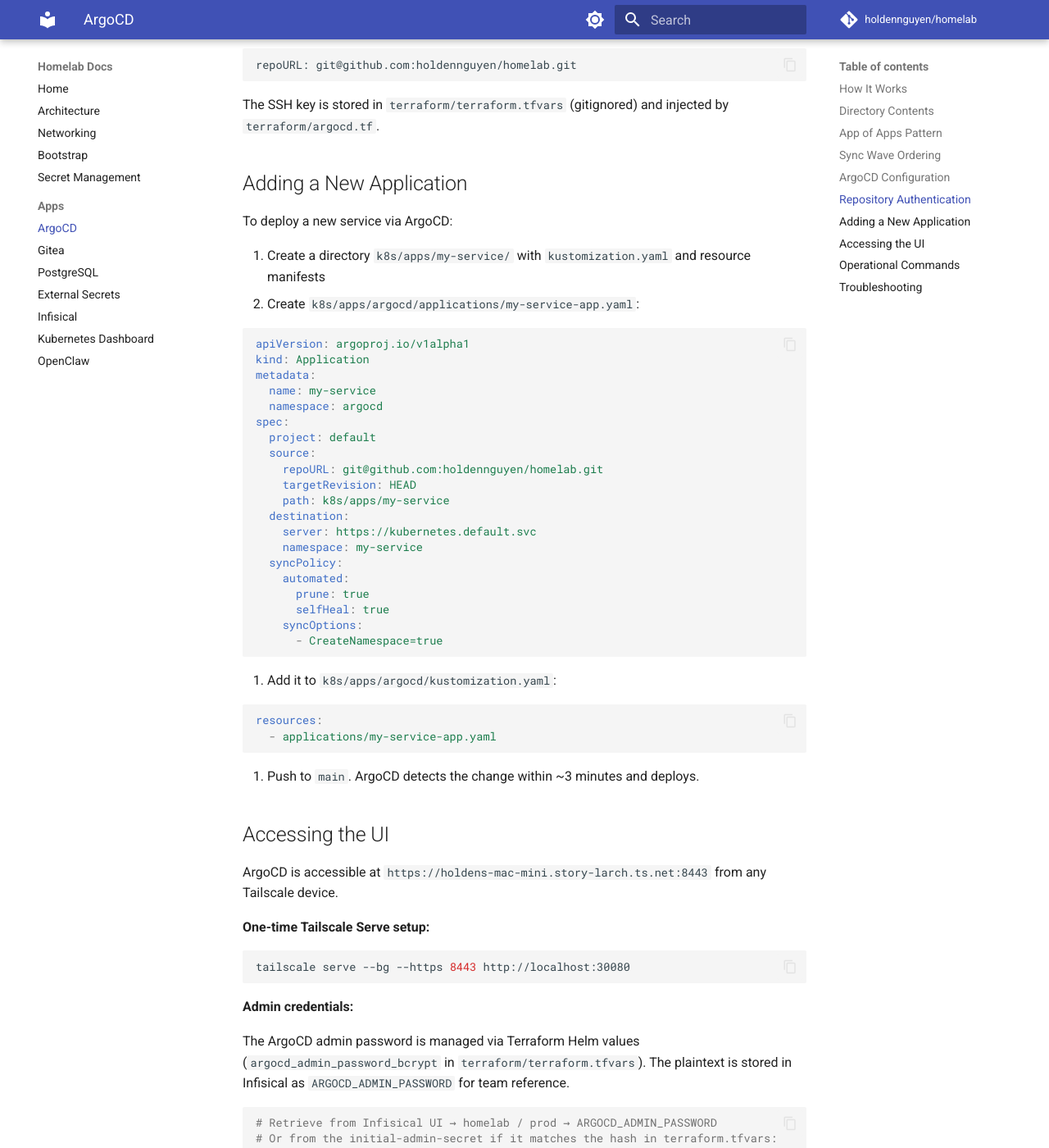
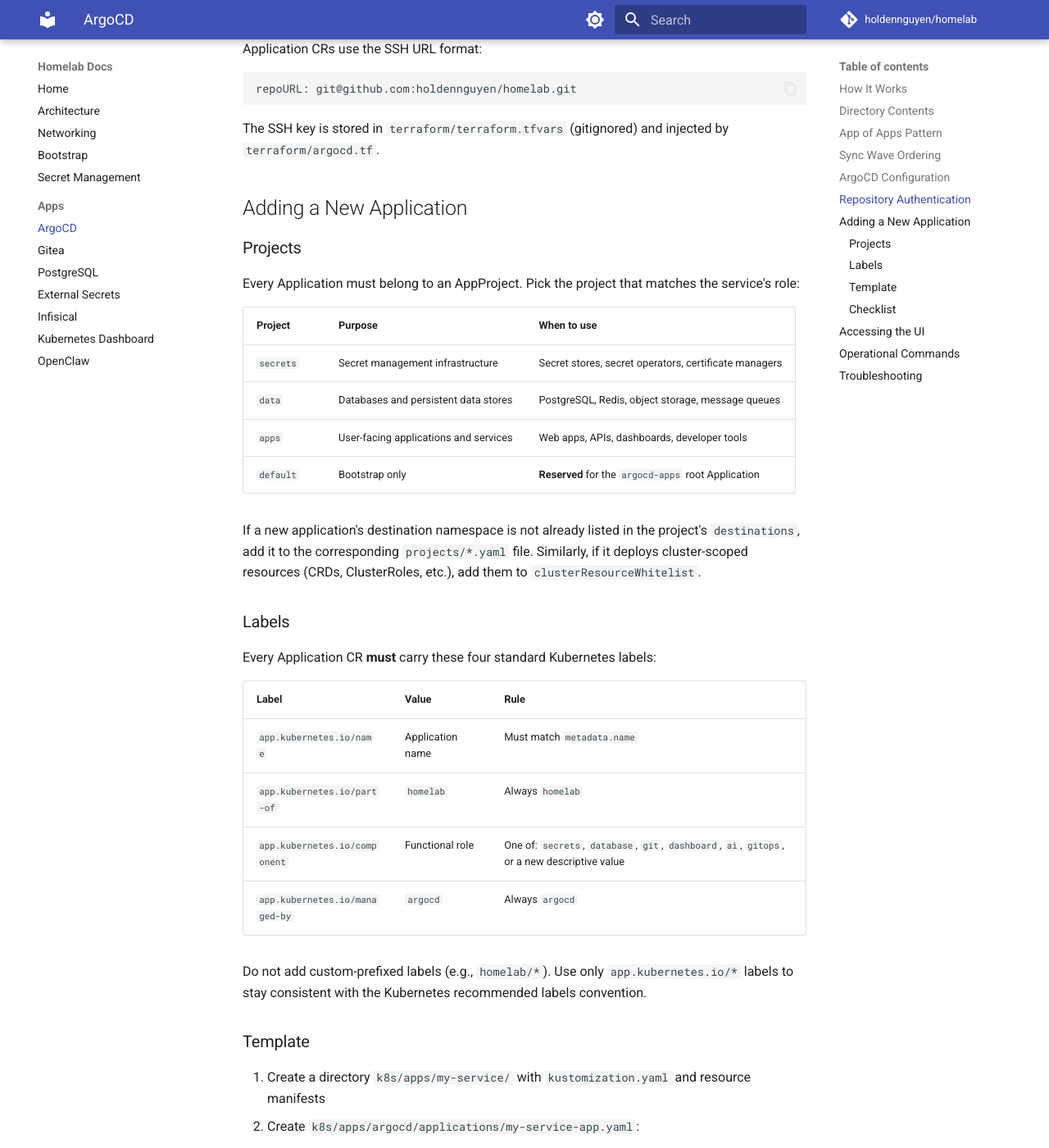
Before and after one commit to haingth77/homelab, an MkDocs documentation site: the page built from docs/argocd.md, in a window 1280 px wide and 1400 px high, scrolled down 3004 px. Shown: the whole window at 82% size. Built offline with MkDocs 1.6.1 and Material for MkDocs 9.7.7, drawn with Linux system fonts in a browser that asks for light colours; comment, search, counter and statistics services are not loaded; some of the changed text lies outside the part shown.

Commit message:
standardize labels to app.kubernetes.io/* convention
Replace custom homelab/tier and homelab/category labels with standard
Kubernetes recommended labels: name, part-of, component, managed-by.
Update ArgoCD README with project/label rules, new-app template, and
checklist. Update architecture docs with project structure and openclaw.

Co-authored-by: Cursor <cursoragent@cursor.com>

````diff
--- a/k8s/apps/argocd/README.md
+++ b/k8s/apps/argocd/README.md
@@ -40,49 +40,60 @@ flowchart TD
 
 | File | Purpose |
 |------|---------|
-| `kustomization.yaml` | Lists Application CRs managed by the App of Apps |
+| `kustomization.yaml` | Lists AppProjects and Application CRs managed by the App of Apps |
+| `projects/secrets.yaml` | AppProject for secret management infrastructure |
+| `projects/data.yaml` | AppProject for databases and data stores |
+| `projects/apps.yaml` | AppProject for user-facing applications |
 | `applications/external-secrets-app.yaml` | ESO Helm chart (sync-wave 0 — installs CRDs first) |
 | `applications/external-secrets-config-app.yaml` | ClusterSecretStore (sync-wave 1 — after ESO CRDs) |
 | `applications/postgresql-app.yaml` | PostgreSQL deployment in `gitea-system` namespace |
 | `applications/gitea-app.yaml` | Gitea deployment in `gitea-system` namespace |
 | `applications/kubernetes-dashboard-app.yaml` | Kubernetes Dashboard deployment |
+| `applications/openclaw-app.yaml` | OpenClaw AI gateway deployment |
 
 > **Note:** The `infisical` Application CR is **not** in this directory. It is created by `terraform/argocd.tf` because its Helm values include sensitive PostgreSQL and Redis passwords that cannot be stored in git.
 
 ## App of Apps Pattern
 
-The root Application (`argocd-apps`) watches `k8s/apps/argocd/`. Any Application CR added to that directory (and listed in `kustomization.yaml`) is automatically deployed by ArgoCD.
+The root Application (`argocd-apps`) watches `k8s/apps/argocd/`. Any AppProject or Application CR added to that directory (and listed in `kustomization.yaml`) is automatically deployed by ArgoCD.
 
 ```mermaid
 flowchart LR
-    subgraph root["argocd-apps (root Application)"]
-        Kustomize["kustomization.yaml\n→ lists Application CRs"]
+    subgraph root["argocd-apps (root Application, default project)"]
+        Kustomize["kustomization.yaml"]
     end
 
-    subgraph apps["Child Applications (in argocd namespace)"]
+    subgraph secretsProj["secrets project"]
+        Infisical["infisical\n(Terraform-managed)"]
         A1["external-secrets\n(sync-wave 0)"]
         A2["external-secrets-config\n(sync-wave 1)"]
+    end
+
+    subgraph dataProj["data project"]
         A3["postgresql"]
+    end
+
+    subgraph appsProj["apps project"]
         A4["gitea"]
         A5["kubernetes-dashboard"]
+        A6["openclaw"]
     end
 
-    Kustomize --> A1
-    Kustomize --> A2
-    Kustomize --> A3
-    Kustomize --> A4
-    Kustomize --> A5
+    Kustomize --> secretsProj
+    Kustomize --> dataProj
+    Kustomize --> appsProj
 ```
 
 ## Sync Wave Ordering
 
-The `external-secrets` and `external-secrets-config` applications use sync waves to handle the CRD dependency:
+Sync waves control the order in which resources are applied. AppProjects must exist before Applications reference them.
 
-| Wave | Application | Why |
+| Wave | Resource | Why |
 |---|---|---|
+| -1 | AppProjects (`secrets`, `data`, `apps`) | Must exist before any Application references them |
 | 0 | `external-secrets` | Installs the ESO Helm chart + CRDs (`ExternalSecret`, `ClusterSecretStore`, etc.) |
 | 1 | `external-secrets-config` | Applies the `ClusterSecretStore` — requires CRDs from wave 0 to be present |
-| (default) | `postgresql`, `gitea`, `kubernetes-dashboard` | No ordering requirements between them |
+| (default) | `postgresql`, `gitea`, `kubernetes-dashboard`, `openclaw` | No ordering requirements between them |
 
 ## ArgoCD Configuration
 
@@ -109,7 +120,33 @@ The SSH key is stored in `terraform/terraform.tfvars` (gitignored) and injected
 
 ## Adding a New Application
 
-To deploy a new service via ArgoCD:
+### Projects
+
+Every Application must belong to an AppProject. Pick the project that matches the service's role:
+
+| Project | Purpose | When to use |
+|---|---|---|
+| `secrets` | Secret management infrastructure | Secret stores, secret operators, certificate managers |
+| `data` | Databases and persistent data stores | PostgreSQL, Redis, object storage, message queues |
+| `apps` | User-facing applications and services | Web apps, APIs, dashboards, developer tools |
+| `default` | Bootstrap only | **Reserved** for the `argocd-apps` root Application |
+
+If a new application's destination namespace is not already listed in the project's `destinations`, add it to the corresponding `projects/*.yaml` file. Similarly, if it deploys cluster-scoped resources (CRDs, ClusterRoles, etc.), add them to `clusterResourceWhitelist`.
+
+### Labels
+
+Every Application CR **must** carry these four standard Kubernetes labels:
+
+| Label | Value | Rule |
+|---|---|---|
+| `app.kubernetes.io/name` | Application name | Must match `metadata.name` |
+| `app.kubernetes.io/part-of` | `homelab` | Always `homelab` |
+| `app.kubernetes.io/component` | Functional role | One of: `secrets`, `database`, `git`, `dashboard`, `ai`, `gitops`, or a new descriptive value |
+| `app.kubernetes.io/managed-by` | `argocd` | Always `argocd` |
+
+Do not add custom-prefixed labels (e.g., `homelab/*`). Use only `app.kubernetes.io/*` labels to stay consistent with the Kubernetes recommended labels convention.
+
+### Template
 
 1. Create a directory `k8s/apps/my-service/` with `kustomization.yaml` and resource manifests
 2. Create `k8s/apps/argocd/applications/my-service-app.yaml`:
@@ -120,8 +157,13 @@ kind: Application
 metadata:
   name: my-service
   namespace: argocd
+  labels:
+    app.kubernetes.io/name: my-service
+    app.kubernetes.io/part-of: homelab
+    app.kubernetes.io/component: <component>    # e.g. database, monitoring
+    app.kubernetes.io/managed-by: argocd
 spec:
-  project: default
+  project: <project>                            # secrets | data | apps
   source:
     repoURL: git@github.com:holdennguyen/homelab.git
     targetRevision: HEAD
@@ -137,14 +179,24 @@ spec:
       - CreateNamespace=true
 ```
 
-3. Add it to `k8s/apps/argocd/kustomization.yaml`:
+3. If the destination namespace is not in the project's `destinations`, add it to the project file in `projects/`
+4. Add the Application to `k8s/apps/argocd/kustomization.yaml`:
 
 ```yaml
 resources:
   - applications/my-service-app.yaml
 ```
 
-4. Push to `main`. ArgoCD detects the change within ~3 minutes and deploys.
+5. Push to `main`. ArgoCD detects the change within ~3 minutes and deploys.
+
+### Checklist
+
+- [ ] `metadata.name` matches the service name
+- [ ] `metadata.labels` includes all four `app.kubernetes.io/*` labels
+- [ ] `spec.project` is set to `secrets`, `data`, or `apps` (never `default`)
+- [ ] Destination namespace is allowed in the project's `destinations`
+- [ ] Any cluster-scoped resources are allowed in the project's `clusterResourceWhitelist`
+- [ ] Application file is listed in `kustomization.yaml`
 
 ## Accessing the UI
 
````
Also changed, not shown: docs/architecture.md (+45 -15 lines), 7 other files.
